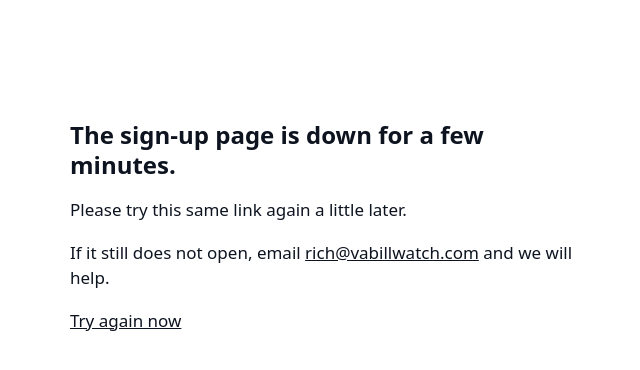
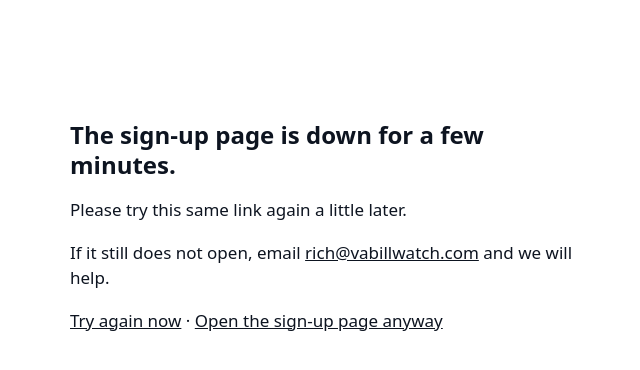
Before and after one commit to rvaprop/vabillwatch-site, a plain HTML site: page voice/index.html in a window 1280 px wide. Shown: the whole page, without its empty margins (314-954 px from the left). Drawn offline with Linux system fonts and the light colour scheme; no server answers.

Commit message:
Sign-up link: add an open-anyway link on the down note
Co-Authored-By: Claude Opus 5.5 <noreply@anthropic.com>

```diff
--- a/voice/index.html
+++ b/voice/index.html
@@ -16,7 +16,7 @@
 <h1 style="font-size:24px;line-height:1.25">The sign-up page is down for a few minutes.</h1>
 <p>Please try this same link again a little later.</p>
 <p>If it still does not open, email <a href="mailto:rich@vabillwatch.com">rich@vabillwatch.com</a> and we will help.</p>
-<p><a id="retry" href="">Try again now</a></p>
+<p><a id="retry" href="">Try again now</a> &middot; <a id="anyway" href="">Open the sign-up page anyway</a></p>
 </div>
 <script>
   var BASE = "https://richs-mac-mini.tailf30f0b.ts.net/voice/";
@@ -24,6 +24,7 @@
   var a = document.createElement("a"); a.href = u; a.textContent = "tap here";
   document.getElementById("go").append("If nothing happens, ", a, ".");
   document.getElementById("retry").href = location.href;
+  document.getElementById("anyway").href = u;
   function go(){ location.replace(u); }
   function down(){ document.getElementById("wait").className = "hide"; document.getElementById("down").className = ""; }
   if (!window.fetch) { go(); }
```
